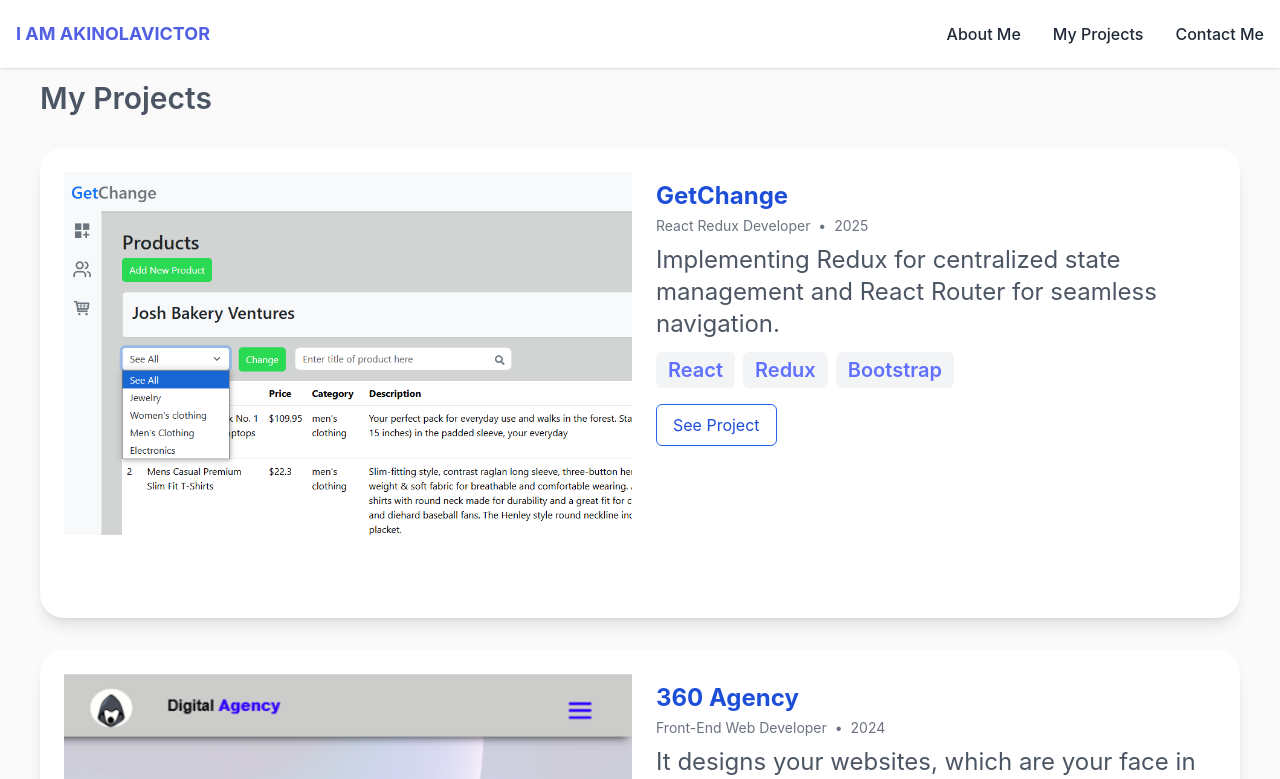
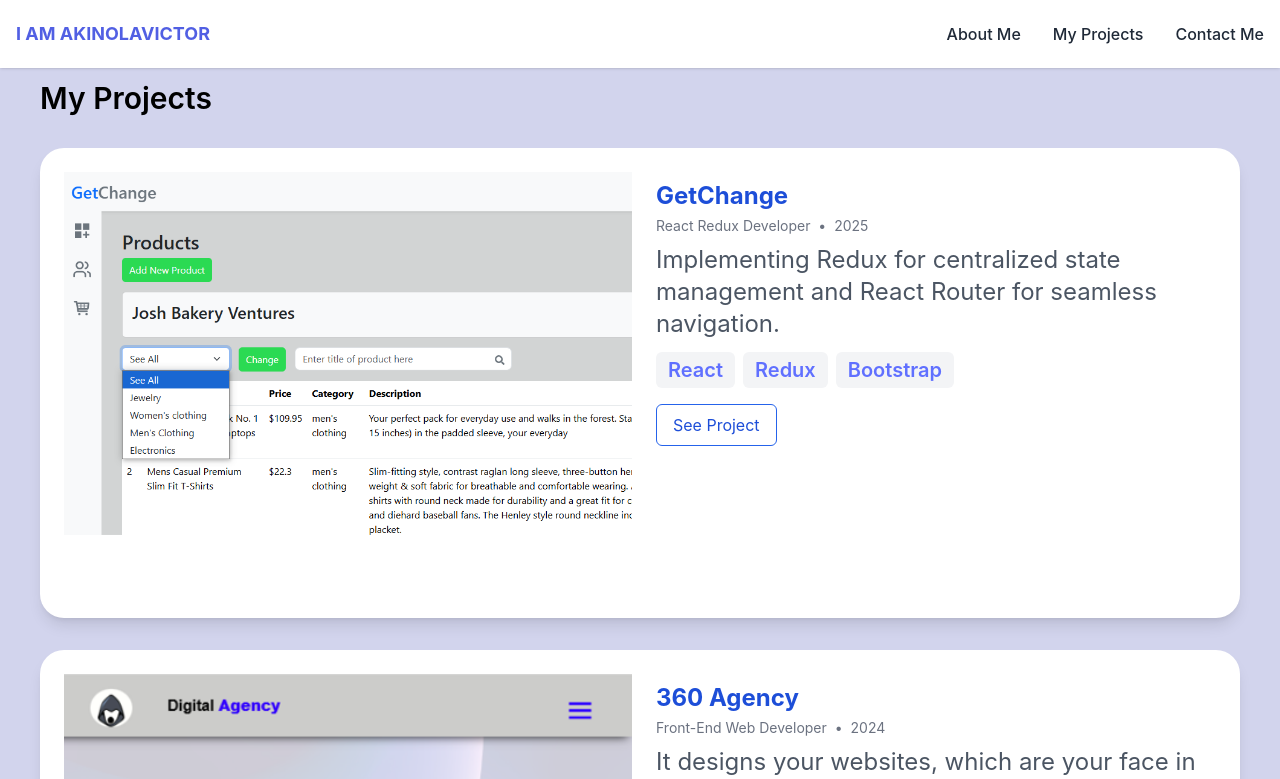
Before and after one commit to Alphaboy20023/NewPortfolio, a React (Create React App) app: page /projects in a window 1280 px wide. Shown: the top 779 px of the page. Built offline with nearby package versions, Linux system fonts and the light colour scheme.

Commit message:
body bg change

```diff
--- a/src/index.css
+++ b/src/index.css
@@ -9,7 +9,8 @@ body {
     sans-serif;
   -webkit-font-smoothing: antialiased;
   -moz-osx-font-smoothing: grayscale;
-  background-color: rgb(250, 250, 250);
+  /* background-color: rgb(236, 236, 236); */
+  background-color: #c1c5e7b9;
   height: 100vh;
 }
 
--- a/src/pages/MyProjects.tsx
+++ b/src/pages/MyProjects.tsx
@@ -19,7 +19,7 @@ const MyProjects = () => {
   return (
     <section className="flex flex-col gap-8 p-3 md:p-10">
       <Navbar />
-      <p className="lg:pt-[40px] pt-[78px] text-gray-600 text-3xl font-semibold">
+      <p className="lg:pt-[40px] pt-[78px]  text-3xl font-semibold">
         My Projects
       </p>
       {displayedProjects.map((project) => (
```
